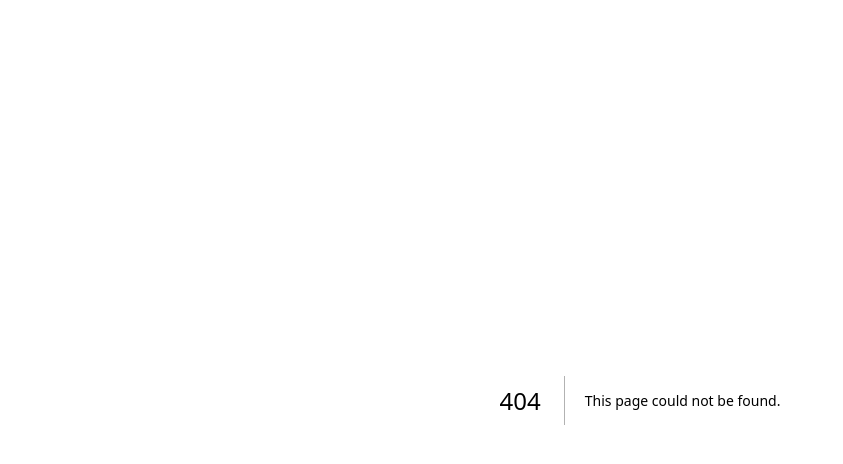
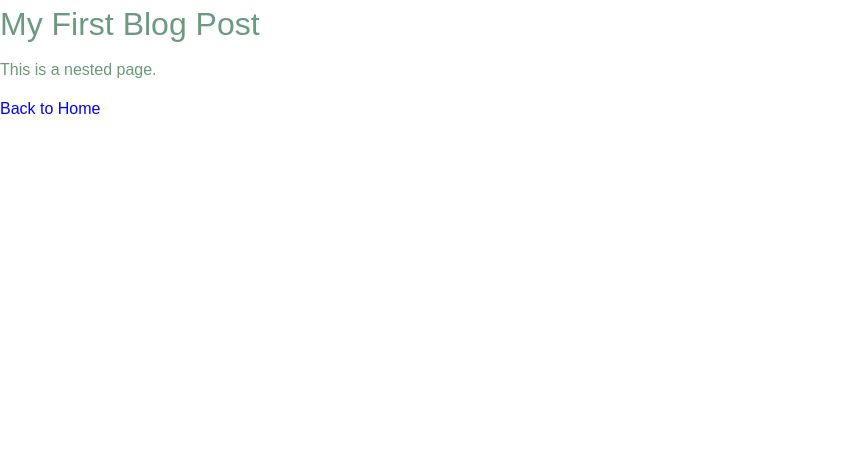
Before and after one commit to Nyukaa/NextJSTasks, a Next.js app: page /blog/post in a window 1280 px wide. Before the commit this address had no page. Shown: the top 464 px of the page, without its empty margins (0-843 px from the left). Built offline with nearby package versions, Linux system fonts and the light colour scheme.

Commit message:
Task6 Add blog post page

```diff
--- /dev/null
+++ b/app/blog/post/page.tsx
@@ -0,0 +1,15 @@
+import Link from "next/link";
+import styles from "../../home/home.module.css";
+
+export default function Post() {
+  return (
+    <div>
+      <h1 className={styles.title}> My First Blog Post</h1>
+
+      <p className={styles.text}>This is a nested page.</p>
+      <Link href="/" className={styles.link}>
+        Back to Home
+      </Link>
+    </div>
+  );
+}
```
